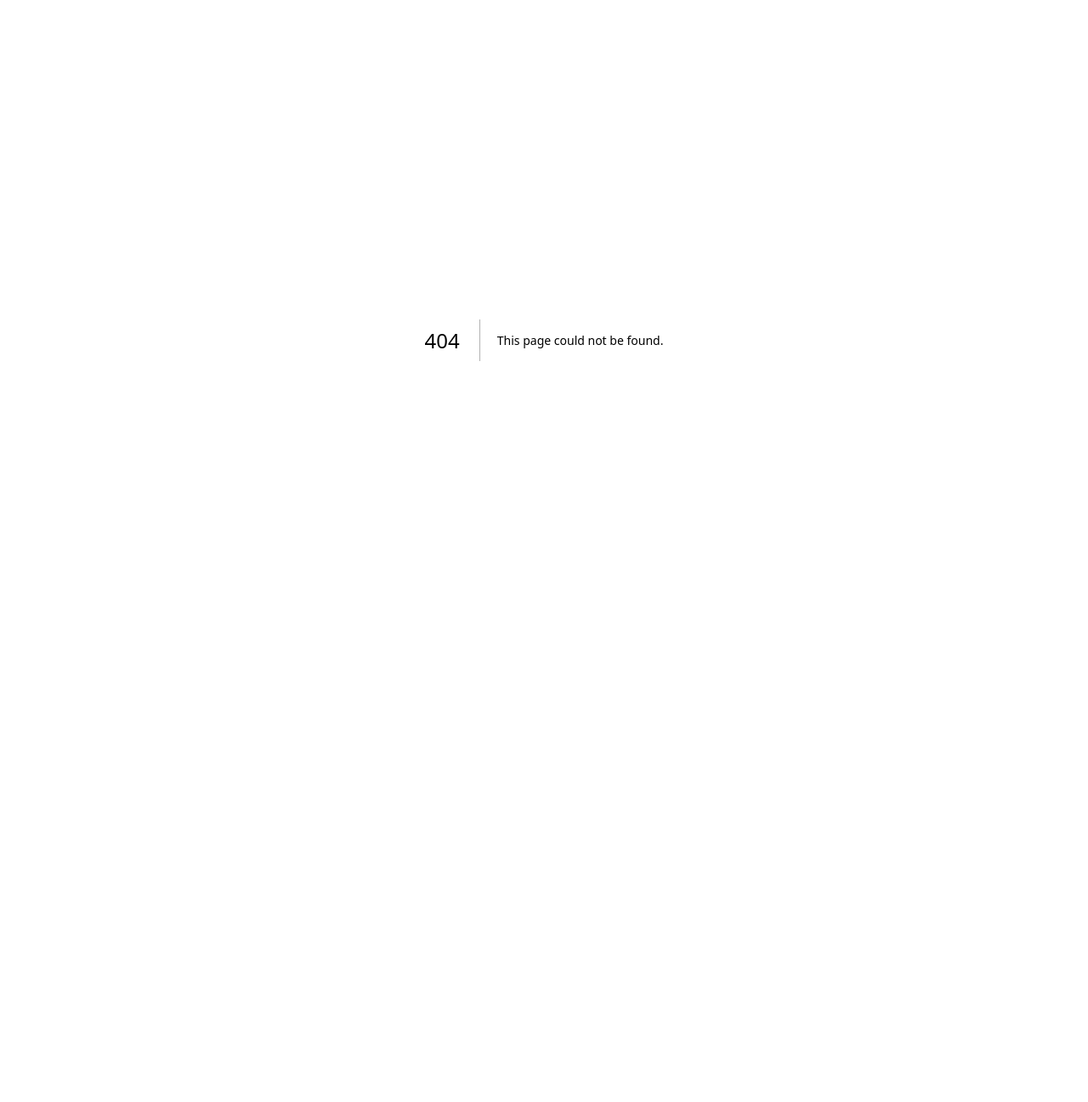
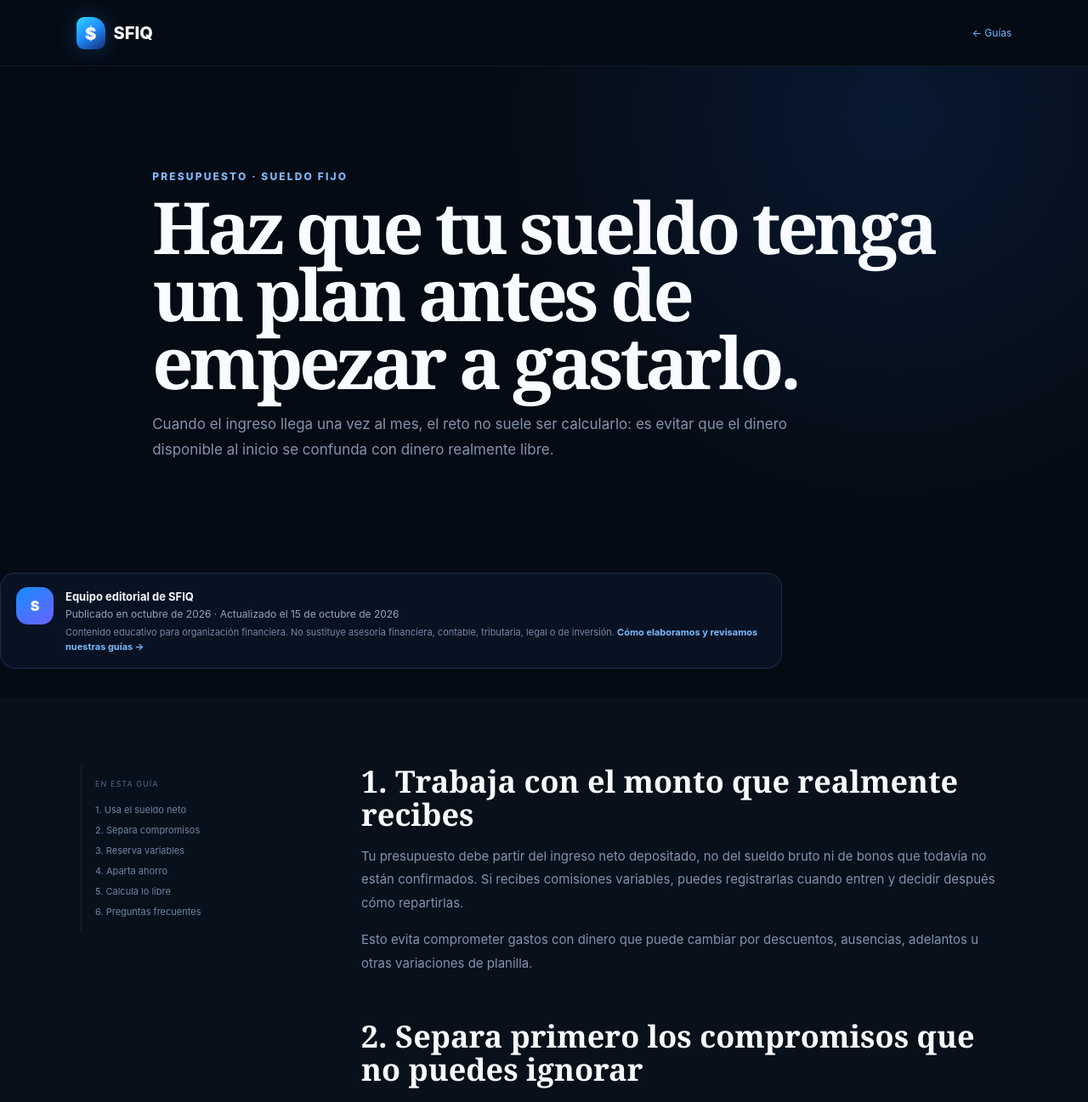
Before and after one commit to Sofonias-23/MiFinanzas, a Next.js app in the folder web/: page /guias/presupuesto-con-sueldo-fijo in a window 1280 px wide. Before the commit this address had no page. Shown: the top 1297 px of the page at 85% size. Before the commit the page ends 800 px from the top, so only its background shows below. Built offline with nearby package versions, Linux system fonts and the light colour scheme; no server answers.

Commit message:
Add practical finance guide

```diff
--- /dev/null
+++ b/web/app/guias/presupuesto-con-sueldo-fijo/page.tsx
@@ -0,0 +1,117 @@
+import type { Metadata } from 'next';
+import GuideAdSlot from '@/components/GuideAdSlot';
+import GuideTrustBlock from '@/components/GuideTrustBlock';
+
+const description =
+  'Cómo organizar un presupuesto cuando recibes un sueldo fijo: separa compromisos, gastos variables, ahorro y dinero disponible desde el día de pago.';
+
+export const metadata: Metadata = {
+  title: 'Cómo organizar tu presupuesto si tienes sueldo fijo',
+  description,
+  alternates: { canonical: '/guias/presupuesto-con-sueldo-fijo' },
+  openGraph: {
+    type: 'article',
+    url: 'https://sfiq.app/guias/presupuesto-con-sueldo-fijo',
+    title: 'Presupuesto con sueldo fijo | SFIQ',
+    description,
+    siteName: 'SFIQ',
+    locale: 'es_PE',
+  },
+};
+
+const articleSchema = {
+  '@context': 'https://schema.org',
+  '@type': 'Article',
+  headline: 'Cómo organizar tu presupuesto si tienes sueldo fijo',
+  description,
+  mainEntityOfPage: 'https://sfiq.app/guias/presupuesto-con-sueldo-fijo',
+  url: 'https://sfiq.app/guias/presupuesto-con-sueldo-fijo',
+  inLanguage: 'es',
+  datePublished: '2026-10-15',
+  dateModified: '2026-10-15',
+  author: { '@type': 'Organization', name: 'Equipo editorial de SFIQ', url: 'https://sfiq.app/politica-editorial' },
+  publisher: { '@type': 'Organization', name: 'SFIQ', url: 'https://sfiq.app/' },
+};
+
+export default function PresupuestoSueldoFijoPage() {
+  return (
+    <main className="articlePage">
+      <script type="application/ld+json" dangerouslySetInnerHTML={{ __html: JSON.stringify(articleSchema) }} />
+      <ArticleHeader />
+      <article className="articleWrap">
+        <header className="articleHero">
+          <p className="eyebrow">PRESUPUESTO · SUELDO FIJO</p>
+          <h1>Haz que tu sueldo tenga un plan antes de empezar a gastarlo.</h1>
+          <p>Cuando el ingreso llega una vez al mes, el reto no suele ser calcularlo: es evitar que el dinero disponible al inicio se confunda con dinero realmente libre.</p>
+        </header>
+
+        <GuideTrustBlock />
+
+        <div className="articleBody">
+          <aside>
+            <span>EN ESTA GUÍA</span>
+            <a href="#neto">1. Usa el sueldo neto</a>
+            <a href="#compromisos">2. Separa compromisos</a>
+            <a href="#variables">3. Reserva variables</a>
+            <a href="#ahorro">4. Aparta ahorro</a>
+            <a href="#disponible">5. Calcula lo libre</a>
+            <a href="#faq">6. Preguntas frecuentes</a>
+          </aside>
+
+          <div>
+            <section id="neto">
+              <h2>1. Trabaja con el monto que realmente recibes</h2>
+              <p>Tu presupuesto debe partir del ingreso neto depositado, no del sueldo bruto ni de bonos que todavía no están confirmados. Si recibes comisiones variables, puedes registrarlas cuando entren y decidir después cómo repartirlas.</p>
+              <p>Esto evita comprometer gastos con dinero que puede cambiar por descuentos, ausencias, adelantos u otras variaciones de planilla.</p>
+            </section>
+
+            <section id="compromisos">
+              <h2>2. Separa primero los compromisos que no puedes ignorar</h2>
+              <p>Alquiler, servicios, cuotas, apoyo familiar, seguros y pagos mínimos de deuda deben identificarse antes de considerar ocio o compras. No significa que todos sean inamovibles, sino que tienen una fecha y una consecuencia si no se pagan.</p>
+              <div className="articleCallout"><b>Orden útil</b><p>Ingreso neto → compromisos esenciales → gastos variables necesarios → ahorro/meta → dinero flexible.</p></div>
+            </section>
+
+            <GuideAdSlot position="mid" />
+
+            <section id="variables">
+              <h2>3. Reserva dinero para vivir el resto del mes</h2>
+              <p>Después de pagar lo fijo todavía necesitas alimentación, transporte, combustible u otros gastos cotidianos. Estima un monto realista para estas categorías antes de decidir cuánto puedes gastar libremente.</p>
+              <p>Si un gasto variable ocurre casi todos los meses, trátalo como parte estructural del presupuesto aunque su importe cambie.</p>
+            </section>
+
+            <section id="ahorro">
+              <h2>4. Aparta el ahorro antes de que compita con todo lo demás</h2>
+              <p>No hace falta fijar un porcentaje universal. Elige una cantidad compatible con tu situación y, si es posible, sepárala cerca del día de pago. Una meta pequeña y constante es más útil que una cifra alta que obligue a retirarla cada mes.</p>
+              <p>Si todavía no tienes una reserva, revisa la guía de <a href="/guias/fondo-emergencia">fondo de emergencia</a>.</p>
+            </section>
+
+            <section id="disponible">
+              <h2>5. Llama “disponible” solo a lo que realmente queda</h2>
+              <p>El saldo de tu cuenta bancaria no siempre es dinero libre. Parte de ese saldo puede estar reservado para recibos que vencen dentro de diez días. Tu disponible real es ingreso menos todas las reservas del mes.</p>
+              <p>Una práctica útil es revisar ese número cada vez que registras un gasto importante. Así una compra se compara con tu plan, no solo con el saldo bancario.</p>
+            </section>
+
+            <section id="faq">
+              <h2>6. Preguntas frecuentes</h2>
+              <h3>¿Qué hago si cobro quincenalmente?</h3>
+              <p>Puedes mantener un presupuesto mensual y repartir pagos entre ambas fechas. Lo importante es reservar desde la primera quincena lo que vencerá antes del siguiente depósito.</p>
+              <h3>¿Y si recibo un bono?</h3>
+              <p>Regístralo como ingreso extraordinario cuando llegue. Decide por separado cuánto irá a deuda, ahorro, compras o gasto libre en lugar de incorporarlo automáticamente a tu estilo de vida mensual.</p>
+            </section>
+
+            <GuideAdSlot position="end" />
+            <div className="articleNext">
+              <span>PRUÉBALO</span>
+              <h3>Compara tu sueldo con gastos fijos, variables y ahorro.</h3>
+              <a href="/calculadoras#presupuesto">Abrir calculadora de presupuesto →</a>
+            </div>
+          </div>
+        </div>
+      </article>
+      <ArticleFooter />
+    </main>
+  );
+}
+
+function ArticleHeader(){return <header className="articleTop"><a className="brand" href="/"><span className="brandMark"><span className="brandDollar">$</span></span><span>SFIQ</span></a><a href="/guias">← Guías</a></header>}
+function ArticleFooter(){return <footer className="publicFooter"><a className="brand" href="/"><span className="brandMark"><span className="brandDollar">$</span></span><span>SFIQ</span></a><div><a href="/guias">Guías</a><a href="/calculadoras">Calculadoras</a><a href="/acerca">Acerca</a><a href="/contacto">Contacto</a><a href="/politica-editorial">Política editorial</a></div><span>© 2026 SFIQ</span></footer>}
```
